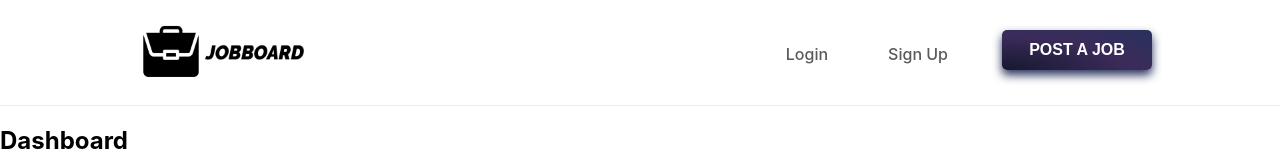
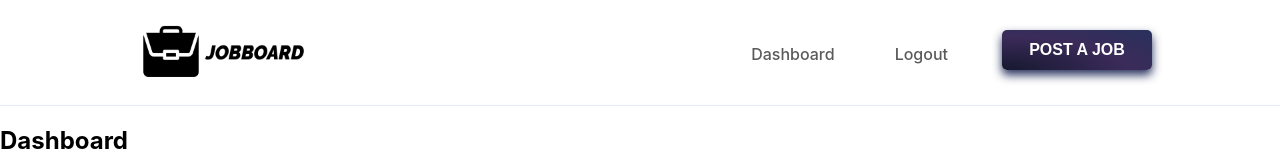
Before and after one commit to msaaddev/jobboard, a Next.js app: page /dashboard in a window 1280 px wide. Shown: the top 160 px of the page. Built offline with nearby package versions, Linux system fonts and the light colour scheme; no server answers.

Commit message:
👌 IMPROVE: state

```diff
--- a/pages/dashboard.js
+++ b/pages/dashboard.js
@@ -1,4 +1,13 @@
+import { useEffect, useContext } from 'react';
+import { AuthContext } from '../components/context/AuthContext';
+
 const Dashbaord = () => {
+	const { setHasSignedIn } = useContext(AuthContext);
+
+	useEffect(() => {
+		setHasSignedIn(true);
+	}, []);
+
 	return (
 		<div>
 			<h2>Dashboard</h2>
```
